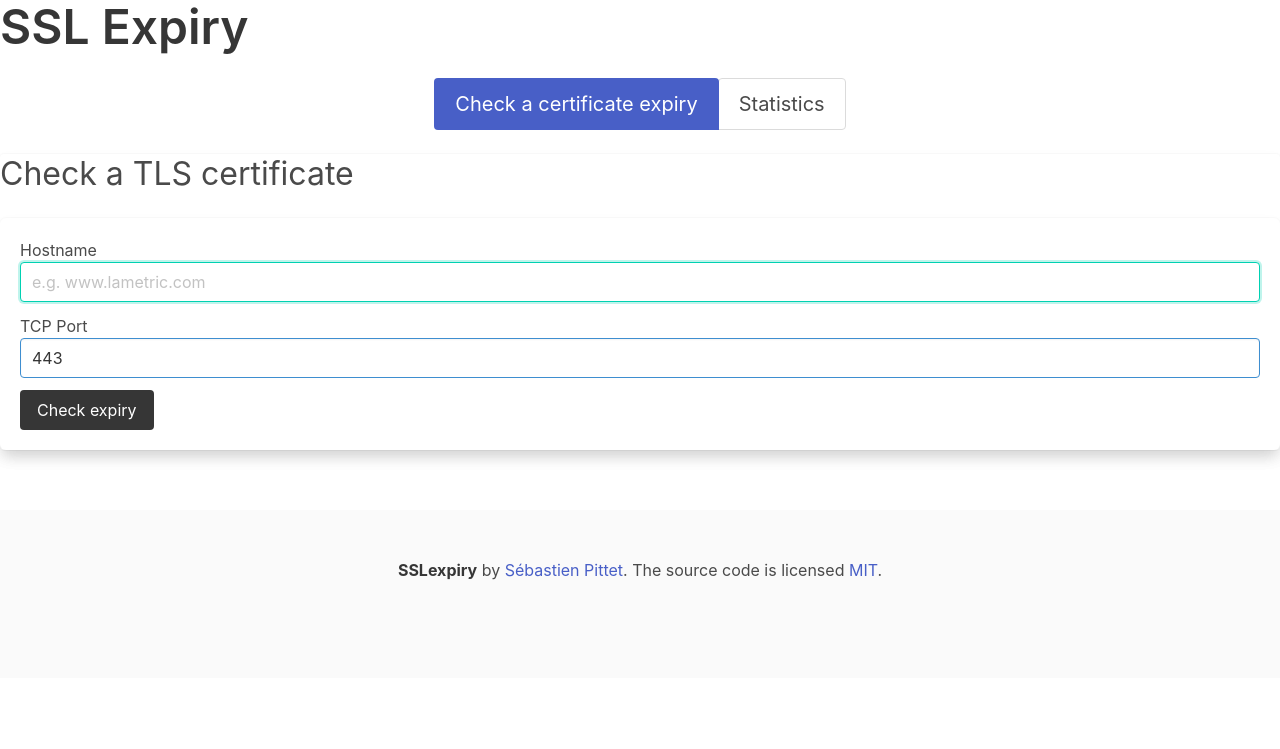
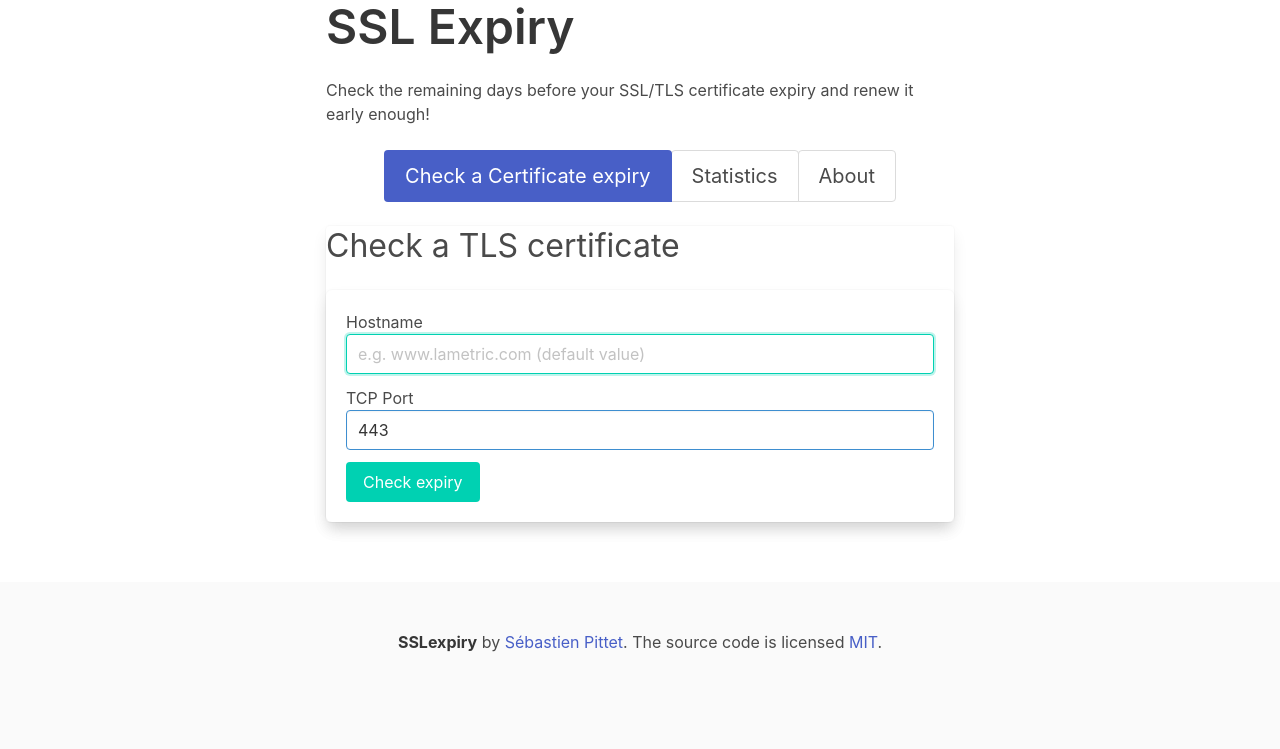
Before and after one commit to SebastienPittet/lametric-ssl-expiry, a Flask app: page /certificate/web in a window 1280 px wide. Shown: the top 749 px of the page. Run offline with Flask 2, Linux system fonts and the light colour scheme.

Commit message:
center the content, add about tab, fix some typos

```diff
--- a/static/js/index.js
+++ b/static/js/index.js
@@ -45,7 +45,7 @@ $(function() {
 
         // ask the backend and init the page
         $.ajax(expiry_url, settings).done(function (response) {
-            var expiry = response['frames'][1]['text'];
+            var expiry = $("#hostname").val() + " will expire in " + response['frames'][1]['text'] + ".";
 
             // set the value and show results
             $("#expiryTime").text(expiry);
@@ -53,3 +53,10 @@ $(function() {
         })
     }
 )});
+
+// click on delete button from the answer and remove it
+$(function() {
+    $(".delete").click(function() {
+        $("#answer").addClass("is-hidden");
+    }
+)});
--- a/templates/index.html
+++ b/templates/index.html
@@ -12,17 +12,22 @@
         <title>SSL Expiry</title>
     </head>
     <body>
-        <div class="columns">
-            <div class="column is-mobile">
+        <div class="columns is-mobile is-centered">
+            <div class="column is-half">
                 <h1 class="title is-1">SSL Expiry</h1>
-
-                <div class="tabs is-centered is-medium is-boxed is-toggle">
+                <div class="block">
+                    <p>Check the remaining days before your SSL/TLS certificate expiry and renew it early enough!</p>
+                </div>
+                <div class="tabs is-centered is-boxed is-medium is-toggle">
                     <ul>
                         <li class="is-active" id="CheckCert">
-                            <a>Check a certificate expiry</a>
+                            <a>Check a Certificate expiry</a>
                         </li>
                         <li id="Stats">
                             <a>Statistics</a>
+                        </li>
+                        <li id="About">
+                            <a>About</a>
                         </li>
                     </ul>
                 </div>
@@ -34,7 +39,7 @@
                             <div class="field">
                                 <label class="">Hostname</label>
                                 <div class="control">
-                                    <input id="hostname" class="input is-primary" type="text" placeholder="e.g. www.lametric.com" size="30" autofocus>
+                                    <input id="hostname" class="input is-primary" type="text" placeholder="e.g. www.lametric.com (default value)" size="30" autofocus required>
                                 </div>
                             </div>
 
@@ -45,48 +50,69 @@
                                 </div>
                             </div>
 
-                            <button id="SubmitBtn" class="button is-dark" type="submit" is-fullwidth is-primary>Check expiry</button>
+                            <button id="SubmitBtn" class="button is-primary" type="submit" is-primary>Check expiry</button>
                         </div>
 
                         <div id="answer" class="is-hidden">
-                            <p class="subtitle is-3">SSL Expiry in:</p>
-                            <p id="expiryTime" class="subtitle is-5">27 days</p>
+                            <article class="message is-medium is-info">
+                                <div class="message-header">
+                                  <p>SSL Expiry in:</p>
+                                  <button class="delete is-medium" aria-label="delete"></button>
+                                </div>
+                                <div class="message-body">
+                                  <p id="expiryTime"></p>
+                                </div>
+                              </article>
                         </div>
 
                     </div>
 
                     <div id="Stats" class="is-hidden">
                         <h3 class="subtitle is-3">Statistics</h2>
+                        <div class="block">
+                            <p>This application rely on a public API consumed by a <a href="https://www.lametric.com" target="_blank">LAMETRIC TIME</a> application. This content gives an overview about the usage.</p>
+                        </div>
                         <nav class="level">
                             <div class="level-item has-text-centered">
                                 <div>
                                     <p class="heading">Count of hostnames</p>
-                                    <p class="subtitle is-3">3,456 (still to do)</p>
+                                    <p class="subtitle is-3">3'456 (fake)</p>
                                 </div>
                             </div>
                             <div class="level-item has-text-centered">
                                 <div>
                                     <p class="heading">Last Hostname</p>
-                                    <p class="subtitle is-3">lametric.com (still to do)</p>
+                                    <p class="subtitle is-3">lametric.com (fake)</p>
                                 </div>
                             </div>
                             <div class="level-item has-text-centered">
                                 <div>
                                     <p class="heading">Server Uptime</p>
-                                    <p class="subtitle is-3">12h (still to do)</p>
+                                    <p class="subtitle is-3">12h (fake)</p>
                                 </div>
                             </div>
                             <div class="level-item has-text-centered">
                                 <div>
                                     <p class="heading">Last hour checks</p>
-                                    <p class="subtitle is-3">3 (still to do)</p>
+                                    <p class="subtitle is-3">3 (fake)</p>
                                 </div>
                             </div>
                         </nav>
                     </div>
+
+                    <div id="About" class="is-hidden">
+                        <h3 class="subtitle is-3">About</h2>
+                        <nav class="level">
+                            <div class="level-item has-text-centered">
+                                <p>Enter here a desc about this app.</p>
+                            </div>
+                        </nav>
+                    </div>
+
                 </div>
             </div>
         </div>
+
         <div class="block"></div>
         <footer class="footer">
             <div class="content has-text-centered">
```
